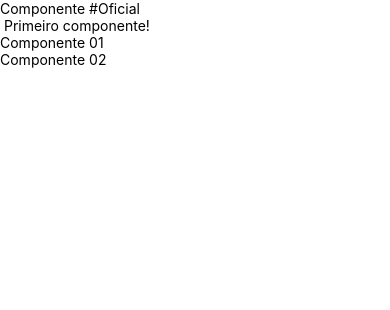
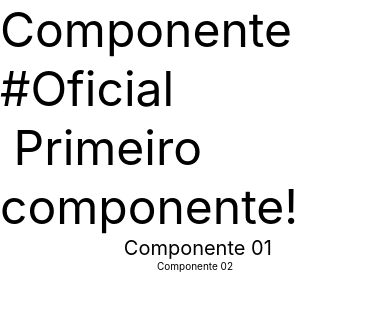
Before and after one commit to ibiaalice/reactnative_examples_app, a React Native app in the folder concepts/: screen / in a window 390 px wide. Shown: the top 310 px of the page. Built offline with nearby package versions, Linux system fonts and the light colour scheme.

Commit message:
modificações de estilos css

```diff
--- a/concepts/src/App.js
+++ b/concepts/src/App.js
@@ -3,14 +3,13 @@ import {View, Text, StyleSheet} from 'react-native';
 
 import CompPadrao, {Comp1, Comp2} from './components/Multi'
 import Primeiro from './components/Text';
-import Estilo from './components/estilo';
-import estilo from './components/estilo';
+import Estilo from './components/estilo'
 
 export default function(){
-   return <View style={estilo.txtG}>
-      <CompPadrao />
-      <Primeiro />
-      <Comp1 />
+   return <View style={Estilo.txtG}>
+      <CompPadrao  style={Estilo.txtG}/>
+      <Primeiro style={Estilo.txtM}/>
+      <Comp1 style={Estilo.txtP}/>
       <Comp2 />
    </View>
 }
--- a/concepts/src/components/Multi.js
+++ b/concepts/src/components/Multi.js
@@ -1,17 +1,18 @@
 import React from 'react';
 import {Text} from 'react-native';
+import Estilo from './estilo';
 
 function Comp(){
-    return <Text>Componente #Oficial </Text>
+    return <Text style={Estilo.txtG}>Componente #Oficial </Text>
 }
 
 
  function Comp1(){
-    return <Text>Componente 01</Text>
+    return <Text style={Estilo.txtM}> Componente 01</Text>
 }
 
  function Comp2(){
-    return <Text>Componente 02</Text>
+    return <Text style={Estilo.txtP}>Componente 02</Text>
 }
 
 export {Comp1, Comp2};
--- a/concepts/src/components/Text.js
+++ b/concepts/src/components/Text.js
@@ -1,4 +1,5 @@
 import React from 'react';
 import {Text} from 'react-native';
+import Estilo from './estilo';
 
-export default ()=> <Text> Primeiro componente! </Text>
+export default ()=> <Text style={Estilo.txtG}> Primeiro componente! </Text>
--- a/concepts/src/components/estilo.js
+++ b/concepts/src/components/estilo.js
@@ -1,9 +1,19 @@
 import {StyleSheet} from 'react-native';
 
 export default StyleSheet.create({
-    grande:{
-        fontSize:24,
-        flex: 1,
-        backgroundColor: '#A00'
+    txtG:{
+        fontSize: 48,
+        alignItems: 'center',
+    },
+
+    txtM:{
+        fontSize: 20,
+        alignItems: 'center',
+    },
+
+    txtP:{
+        fontSize:10,
+        alignItems: 'center'
     }
+
 });
```
